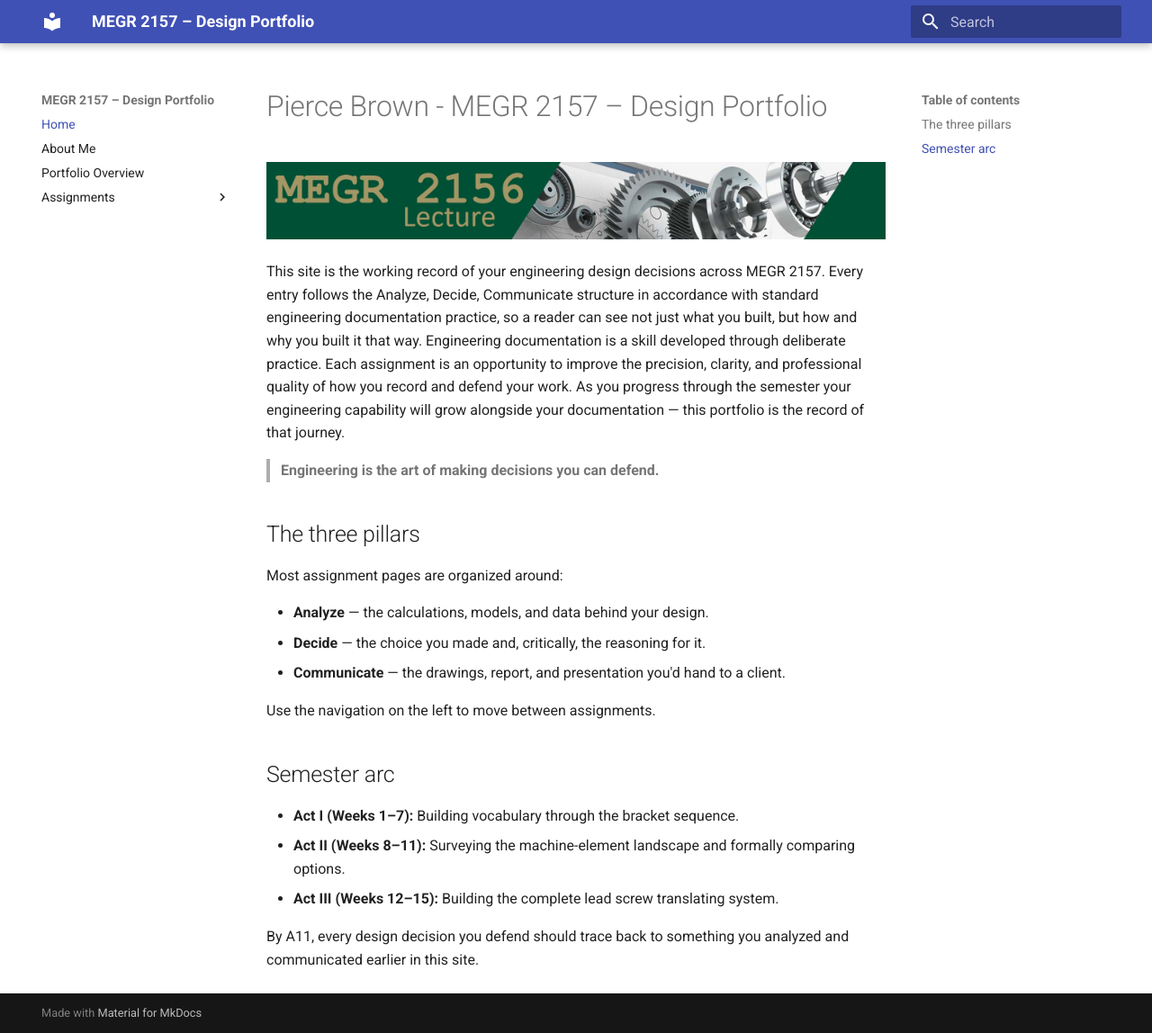
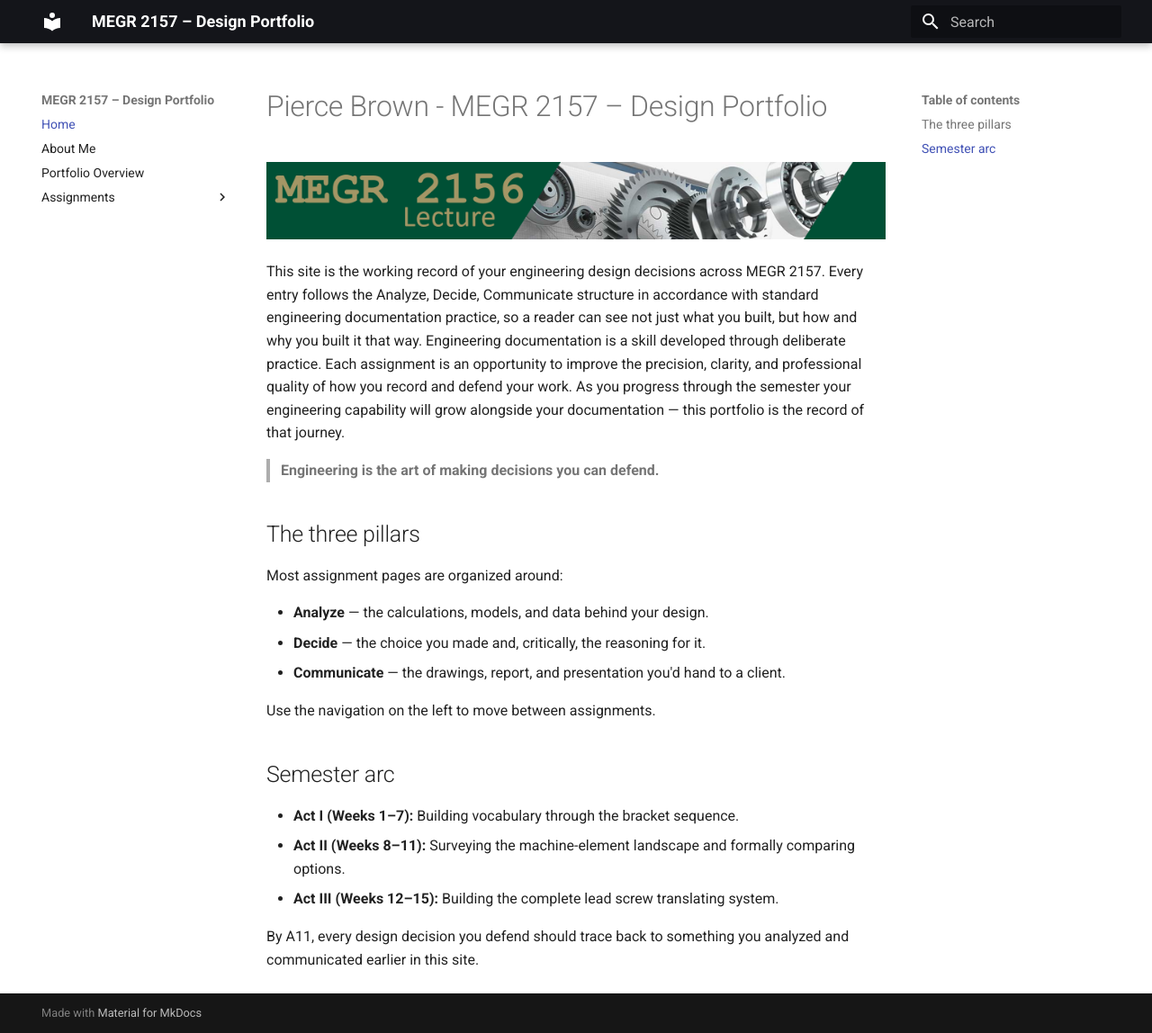
Before and after one commit to pbrown95-glitch/megr2157-portfolio, an MkDocs documentation site: the page built from docs/index.md, in a window 1280 px wide and 1148 px high. Shown: the whole window at 90% size. Built offline with MkDocs 1.6.1 and Material for MkDocs 9.7.7, drawn with Linux system fonts in a browser that asks for light colours.

Commit message:
Update mkdocs.yml

```diff
--- a/mkdocs.yml
+++ b/mkdocs.yml
@@ -4,7 +4,7 @@ site_description: Design portfolio documentation, built with the Analyze / Decid
 theme:
   name: material
   palette:
-    primary: dark_green
+    primary: black
   features:
     - navigation.instant
     - navigation.tracking
```
